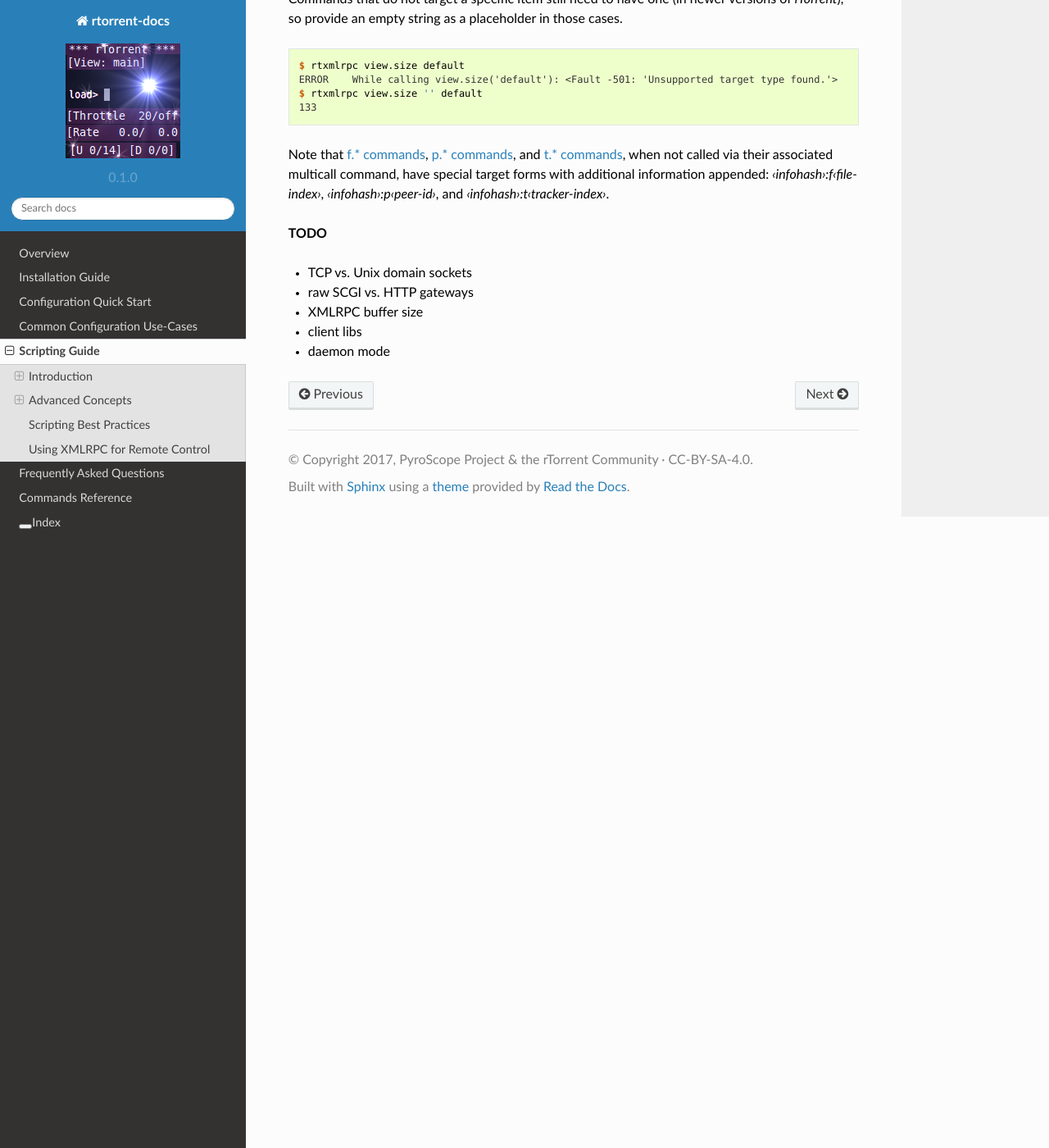
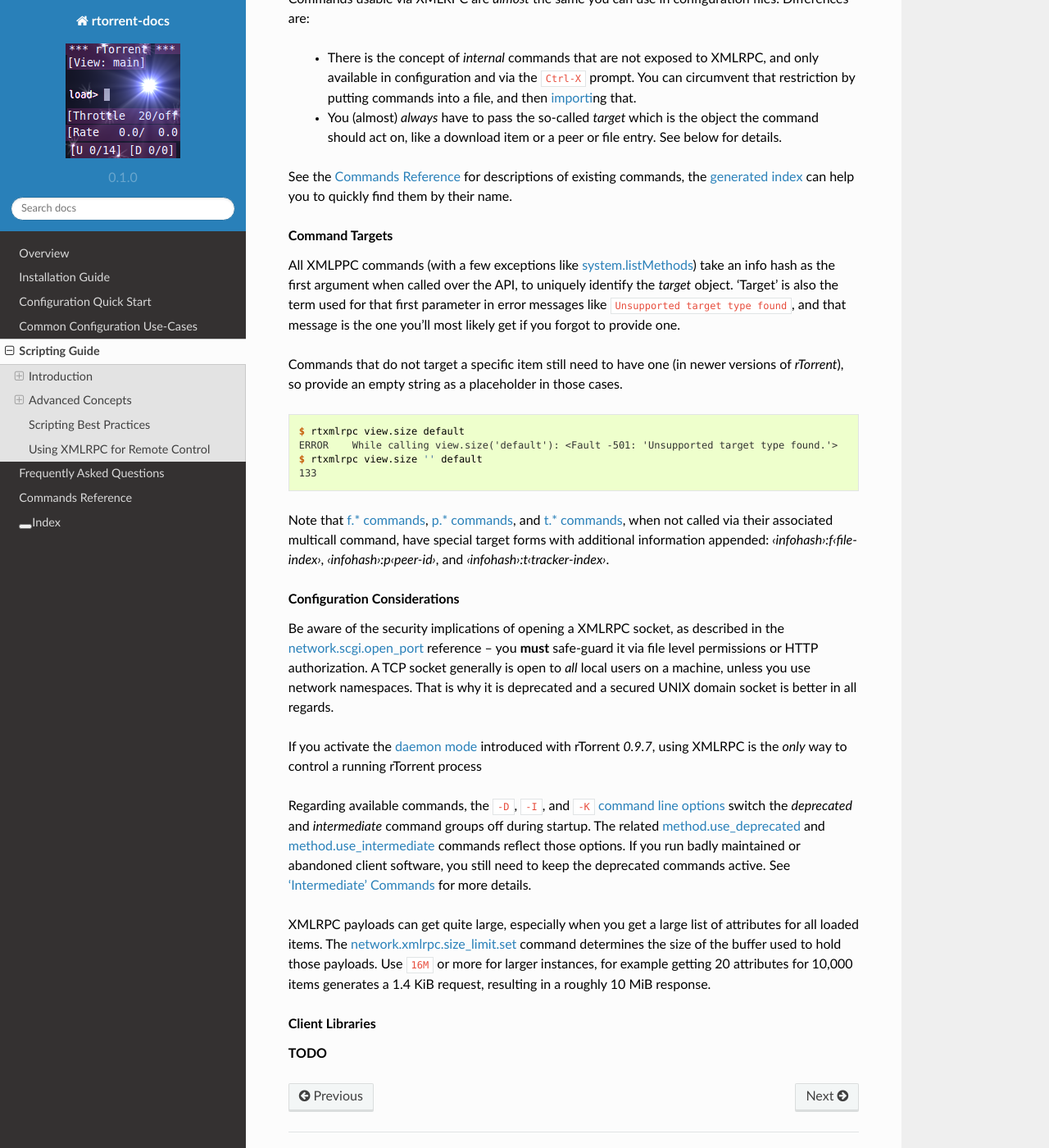
Before and after one commit to rtorrent-community/rtorrent-docs, a Sphinx documentation site: the page built from docs/scripting.rst, in a window 1280 px wide and 1400 px high, scrolled down 4520 px. Shown: the whole window at 82% size. Built offline with Sphinx 7.4.7 and the Read the Docs theme 2.0.0, drawn with Linux system fonts in a browser that asks for light colours; some of the changed text lies outside the part shown.

Commit message:
scripting: more on XMLRPC

```diff
--- a/docs/cmd-ref.rst
+++ b/docs/cmd-ref.rst
@@ -151,6 +151,8 @@ TODO (singles)
         **TODO**
 
 
+.. _intermediate-commands:
+
 ‘Intermediate’ Commands
 ^^^^^^^^^^^^^^^^^^^^^^^
 
@@ -171,7 +173,7 @@ Avoiding the *deprecated* commands is a must, these will disappear at some time.
 
         The default is ``true``.
         The undocumented ``-D`` command line options sets this to ``false``
-        with a ''Disabled deprecated commands`` console message.
+        with a ``Disabled deprecated commands`` console message.
 
     method.use_intermediate
     method.use_intermediate.set
@@ -183,7 +185,7 @@ Avoiding the *deprecated* commands is a must, these will disappear at some time.
 
         The default is 1 (allow everywhere), values other than 1 or 2 are treated like 0.
         The undocumented ``-I`` command line options sets this to 0
-        with a ''Disabled intermediate commands`` console message,
+        with a ``Disabled intermediate commands`` console message,
         while ``-K`` sets it to 2,
         printing ``Allowing intermediate commands without xmlrpc``.
 
--- a/docs/include-cmd-scripting.rst
+++ b/docs/include-cmd-scripting.rst
@@ -350,6 +350,8 @@ just like a cron job, but with a resolution of seconds.
 
         **TODO**
 
+
+.. _cmd-import:
 
 Importing Script Files
 ^^^^^^^^^^^^^^^^^^^^^^
--- a/docs/scripting.rst
+++ b/docs/scripting.rst
@@ -236,8 +236,29 @@ Scripting Best Practices
 Using XMLRPC for Remote Control
 -------------------------------
 
+XMLRPC is the remote interface rTorrent offers to execute commands *after* startup in a running process.
+Commands are sent via either a UNIX domain socket or a TCP socket using a protocol called SCGI,
+typically used between a web server and a long-running CGI process.
+
+The ``/RPC2`` mount some software needs just bridges that internal connection to a full HTTP end point.
+Any XMLRPC library can be used against such a HTTP gateway, while using the ‘raw’ SCGI end point
+requires special client libraries that speak that protocol (see below).
+
+Commands usable via XMLRPC are *almost* the same you can use in configuration files.
+Differences are:
+
+ * There is the concept of *internal* commands that are not exposed to XMLRPC,
+   and only available in configuration and via the ``Ctrl-X`` prompt.
+   You can circumvent that restriction by putting commands into a file, and
+   then :term:`import`\ ing that.
+ * You (almost) *always* have to pass the so-called *target* which is the object the command should act on,
+   like a download item or a peer or file entry. See below for details.
+
 See the :doc:`cmd-ref` for descriptions of existing commands,
 the :ref:`generated index <genindex>` can help you to quickly find them by their name.
+
+
+.. rubric:: Command Targets
 
 All XMLPPC commands (with a few exceptions like :term:`system.listMethods`)
 take an info hash as the first argument when called over the API,
@@ -262,10 +283,36 @@ have special target forms with additional information appended:
 `‹infohash›:f‹file-index›`, `‹infohash›:p‹peer-id›`, and `‹infohash›:t‹tracker-index›`.
 
 
+.. rubric:: Configuration Considerations
+
+Be aware of the security implications of opening a XMLRPC socket,
+as described in the :term:`network.scgi.open_port` reference
+– you **must** safe-guard it via file level permissions or HTTP authorization.
+A TCP socket generally is open to *all* local users on a machine,
+unless you use network namespaces.
+That is why it is deprecated and a secured UNIX domain socket is better in all regards.
+
+If you activate the `daemon mode`_ introduced with rTorrent *0.9.7*,
+using XMLRPC is the *only* way to control a running rTorrent process
+
+Regarding available commands, the ``-D``, ``-I``, and ``-K`` :ref:`command line options <rtorrent-cli>`
+switch the *deprecated* and *intermediate* command groups off during startup.
+The related :term:`method.use_deprecated` and :term:`method.use_intermediate` commands
+reflect those options.
+If you run badly maintained or abandoned client software,
+you still need to keep the deprecated commands active.
+See :ref:`intermediate-commands` for more details.
+
+XMLRPC payloads can get quite large, especially when you get a large list of attributes
+for all loaded items.
+The :term:`network.xmlrpc.size_limit.set` command determines the size of the buffer used to hold those payloads.
+Use ``16M`` or more for larger instances, for example getting 20 attributes for 10,000 items
+generates a 1.4 KiB request, resulting in a roughly 10 MiB response.
+
+
+.. rubric:: Client Libraries
+
 **TODO**
 
-* TCP vs. Unix domain sockets
-* raw SCGI vs. HTTP gateways
-* XMLRPC buffer size
-* client libs
-* daemon mode
+
+.. _`daemon mode`: https://github.com/rakshasa/rtorrent/wiki/Daemon_Mode
```
